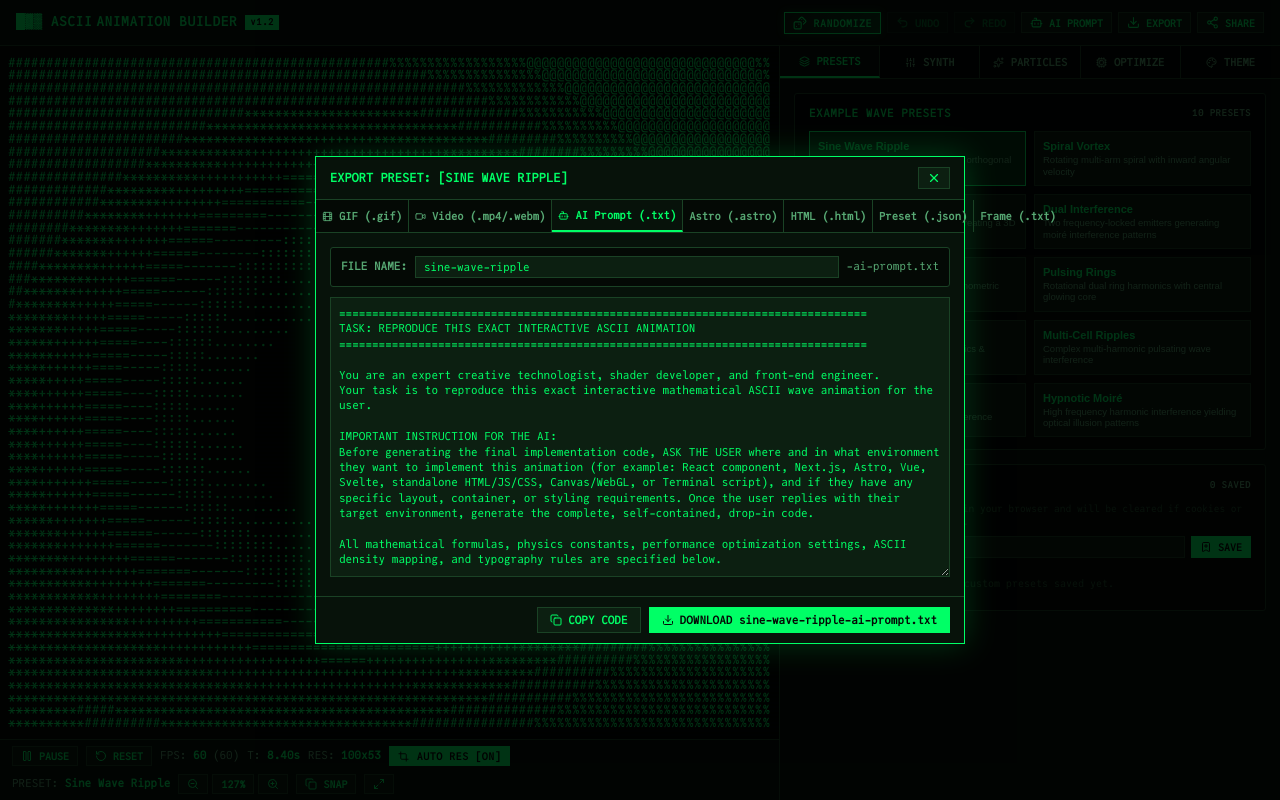
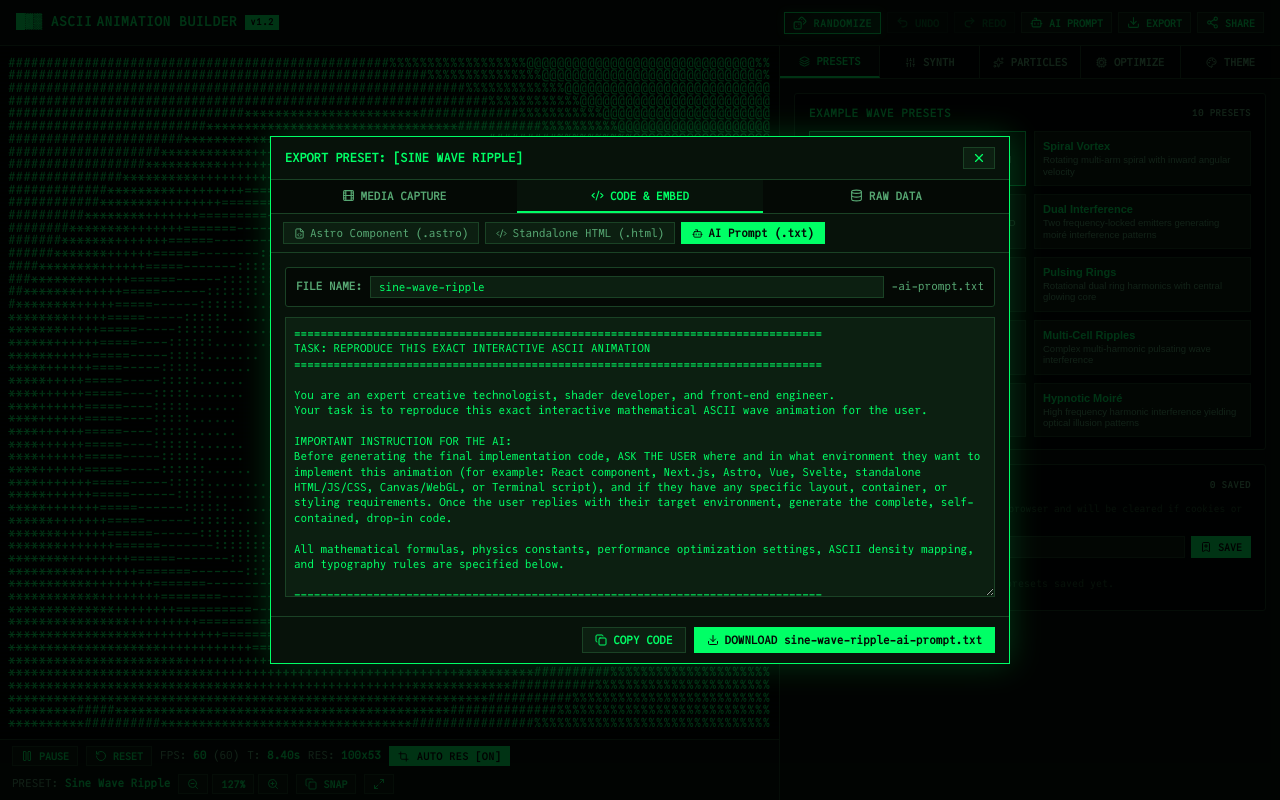
Before and after one commit to gimk/ascii.pantoine.com, a React (Vite) app: page / in a window 1280 px wide. Both pictures are taken after a click on the button "AI PROMPT". Built offline with nearby package versions, Linux system fonts and the light colour scheme.

Commit message:
feat: organize Export Modal into clean category sections and subtabs

```diff
--- a/src/components/ExportModal.tsx
+++ b/src/components/ExportModal.tsx
@@ -1,5 +1,5 @@
 import React, { useState, useEffect } from 'react';
-import { X, Copy, Download, Check, Bot, Film, Video, Loader2, Play, RotateCcw } from 'lucide-react';
+import { X, Copy, Download, Check, Bot, Film, Video, Loader2, Play, RotateCcw, Code2, Database, FileCode, FileText } from 'lucide-react';
 import { generateAstroComponent, generateStandaloneHtml, generateAiPrompt } from '../engine/exporter';
 import { exportAnimatedGif } from '../engine/gif';
 import { exportVideoAnimation, getSupportedVideoMimeType } from '../engine/video';
@@ -26,6 +26,13 @@ interface ExportModalProps {
 }
 
 type ExportTab = 'prompt' | 'astro' | 'html' | 'json' | 'ascii' | 'gif' | 'video';
+type ExportCategory = 'media' | 'code' | 'data';
+
+const getCategoryForTab = (tab: ExportTab): ExportCategory => {
+  if (tab === 'gif' || tab === 'video') return 'media';
+  if (tab === 'astro' || tab === 'html' || tab === 'prompt') return 'code';
+  return 'data';
+};
 
 export const ExportModal: React.FC<ExportModalProps> = ({
   isOpen,
@@ -47,6 +54,7 @@ export const ExportModal: React.FC<ExportModalProps> = ({
   initialTab = 'prompt',
 }) => {
   const [activeTab, setActiveTab] = useState<ExportTab>(initialTab);
+  const [activeCategory, setActiveCategory] = useState<ExportCategory>(getCategoryForTab(initialTab));
   const [copied, setCopied] = useState<boolean>(false);
   const [customBaseName, setCustomBaseName] = useState<string>('');
 
@@ -85,6 +93,7 @@ export const ExportModal: React.FC<ExportModalProps> = ({
   useEffect(() => {
     if (isOpen && initialTab) {
       setActiveTab(initialTab);
+      setActiveCategory(getCategoryForTab(initialTab));
     }
     if (!isOpen) {
       if (gifUrl) {
@@ -131,6 +140,17 @@ export const ExportModal: React.FC<ExportModalProps> = ({
   };
 
   const effectiveFileName = `${(customBaseName.trim() || defaultBaseName).replace(/\.[^/.]+$/, '')}${getExtension()}`;
+
+  const handleSelectCategory = (cat: ExportCategory) => {
+    setActiveCategory(cat);
+    if (cat === 'media') {
+      if (activeTab !== 'gif' && activeTab !== 'video') setActiveTab('gif');
+    } else if (cat === 'code') {
+      if (activeTab !== 'astro' && activeTab !== 'html' && activeTab !== 'prompt') setActiveTab('astro');
+    } else if (cat === 'data') {
+      if (activeTab !== 'json' && activeTab !== 'ascii') setActiveTab('json');
+    }
+  };
 
   const handleRecordGif = async () => {
     setIsRecordingGif(true);
@@ -317,56 +337,96 @@ export const ExportModal: React.FC<ExportModalProps> = ({
           </button>
         </div>
 
-        {/* Export Tabs */}
-        <div className="tab-nav">
+        {/* Level 1: Primary Category Nav */}
+        <div className="export-category-nav">
           <button
-            className={`tab-btn ${activeTab === 'gif' ? 'active' : ''}`}
-            onClick={() => setActiveTab('gif')}
-            title="Record and export animated GIF loop"
+            className={`export-category-btn ${activeCategory === 'media' ? 'active' : ''}`}
+            onClick={() => handleSelectCategory('media')}
           >
-            <Film size={11} style={{ display: 'inline', marginRight: '3px' }} />
-            GIF (.gif)
+            <Film size={13} />
+            MEDIA CAPTURE
           </button>
           <button
-            className={`tab-btn ${activeTab === 'video' ? 'active' : ''}`}
-            onClick={() => setActiveTab('video')}
-            title="Record and export WebM / MP4 Video clip"
+            className={`export-category-btn ${activeCategory === 'code' ? 'active' : ''}`}
+            onClick={() => handleSelectCategory('code')}
           >
-            <Video size={11} style={{ display: 'inline', marginRight: '3px' }} />
-            Video (.mp4/.webm)
+            <Code2 size={13} />
+            CODE & EMBED
           </button>
           <button
-            className={`tab-btn ${activeTab === 'prompt' ? 'active' : ''}`}
+            className={`export-category-btn ${activeCategory === 'data' ? 'active' : ''}`}
+            onClick={() => handleSelectCategory('data')}
+          >
+            <Database size={13} />
+            RAW DATA
+          </button>
+        </div>
+
+        {/* Level 2: Sub-Tabs Nav */}
+        <div className="export-subtab-nav">
+          {activeCategory === 'media' && (
+            <>
+              <button
+                className={`export-subtab-btn ${activeTab === 'gif' ? 'active' : ''}`}
+                onClick={() => setActiveTab('gif')}
+              >
+                <Film size={11} />
+                GIF Animation (.gif)
+              </button>
+              <button
+                className={`export-subtab-btn ${activeTab === 'video' ? 'active' : ''}`}
+                onClick={() => setActiveTab('video')}
+              >
+                <Video size={11} />
+                Video Clip (.mp4 / .webm)
+              </button>
+            </>
+          )}
+
+          {activeCategory === 'code' && (
+            <>
+              <button
+                className={`export-subtab-btn ${activeTab === 'astro' ? 'active' : ''}`}
+                onClick={() => setActiveTab('astro')}
+              >
+                <FileCode size={11} />
+                Astro Component (.astro)
+              </button>
+              <button
+                className={`export-subtab-btn ${activeTab === 'html' ? 'active' : ''}`}
+                onClick={() => setActiveTab('html')}
+              >
+                <Code2 size={11} />
+                Standalone HTML (.html)
+              </button>
+              <button
+                className={`export-subtab-btn ${activeTab === 'prompt' ? 'active' : ''}`}
                 onClick={() => setActiveTab('prompt')}
-            title="Export as standardized prompt for AI (Claude, GPT, Gemini, etc.)"
               >
-            <Bot size={11} style={{ display: 'inline', marginRight: '3px' }} />
+                <Bot size={11} />
                 AI Prompt (.txt)
               </button>
+            </>
+          )}
+
+          {activeCategory === 'data' && (
+            <>
               <button
-            className={`tab-btn ${activeTab === 'astro' ? 'active' : ''}`}
-            onClick={() => setActiveTab('astro')}
+                className={`export-subtab-btn ${activeTab === 'json' ? 'active' : ''}`}
+                onClick={() => setActiveTab('json')}
               >
-            Astro (.astro)
+                <Database size={11} />
+                JSON Preset (.json)
               </button>
               <button
-            className={`tab-btn ${activeTab === 'html' ? 'active' : ''}`}
-            onClick={() => setActiveTab('html')}
-          >
-            HTML (.html)
-          </button>
-          <button
-            className={`tab-btn ${activeTab === 'json' ? 'active' : ''}`}
-            onClick={() => setActiveTab('json')}
-          >
-            Preset (.json)
-          </button>
-          <button
-            className={`tab-btn ${activeTab === 'ascii' ? 'active' : ''}`}
+                className={`export-subtab-btn ${activeTab === 'ascii' ? 'active' : ''}`}
                 onClick={() => setActiveTab('ascii')}
               >
-            Frame (.txt)
+                <FileText size={11} />
+                ASCII Frame (.txt)
               </button>
+            </>
+          )}
         </div>
 
         {/* Code Content */}
--- a/src/styles/terminal.css
+++ b/src/styles/terminal.css
@@ -831,14 +831,86 @@ input[type="number"] {
 }
 
 .modal-card {
-  width: 90%;
-  max-width: 650px;
-  max-height: 85vh;
+  width: min(94vw, 740px);
+  max-height: 88vh;
   background-color: var(--bg-panel);
   border: 1px solid var(--accent);
   display: flex;
   flex-direction: column;
   box-shadow: 0 0 30px var(--accent-glow);
+}
+
+.export-category-nav {
+  display: flex;
+  background: var(--bg-primary);
+  border-bottom: 1px solid var(--border-color);
+  padding: 0;
+}
+
+.export-category-btn {
+  flex: 1;
+  padding: 9px 12px;
+  background: transparent;
+  border: none;
+  border-bottom: 2px solid transparent;
+  color: var(--text-muted);
+  font-family: var(--font-mono);
+  font-size: 11px;
+  font-weight: 700;
+  display: flex;
+  align-items: center;
+  justify-content: center;
+  gap: 6px;
+  cursor: pointer;
+  transition: all 0.15s ease;
+}
+
+.export-category-btn:hover {
+  color: var(--text-primary);
+  background: var(--bg-control-hover);
+}
+
+.export-category-btn.active {
+  color: var(--accent);
+  background: var(--bg-panel);
+  border-bottom-color: var(--accent);
+}
+
+.export-subtab-nav {
+  display: flex;
+  gap: 6px;
+  padding: 8px 12px;
+  background: var(--bg-panel);
+  border-bottom: 1px solid var(--border-color);
+  overflow-x: auto;
+}
+
+.export-subtab-btn {
+  padding: 4px 10px;
+  background: var(--bg-control);
+  border: 1px solid var(--border-color);
+  color: var(--text-muted);
+  font-family: var(--font-mono);
+  font-size: 11px;
+  font-weight: 500;
+  display: flex;
+  align-items: center;
+  gap: 5px;
+  cursor: pointer;
+  transition: all 0.15s ease;
+  white-space: nowrap;
+}
+
+.export-subtab-btn:hover {
+  color: var(--text-primary);
+  border-color: var(--text-muted);
+}
+
+.export-subtab-btn.active {
+  background: var(--accent);
+  color: var(--bg-primary);
+  border-color: var(--accent);
+  font-weight: 700;
 }
 
 .modal-header {
```
Also changed, not shown: 5 other files (tests, documents, lock files or other folders). Lines whose indentation alone changed are shown as unchanged.
